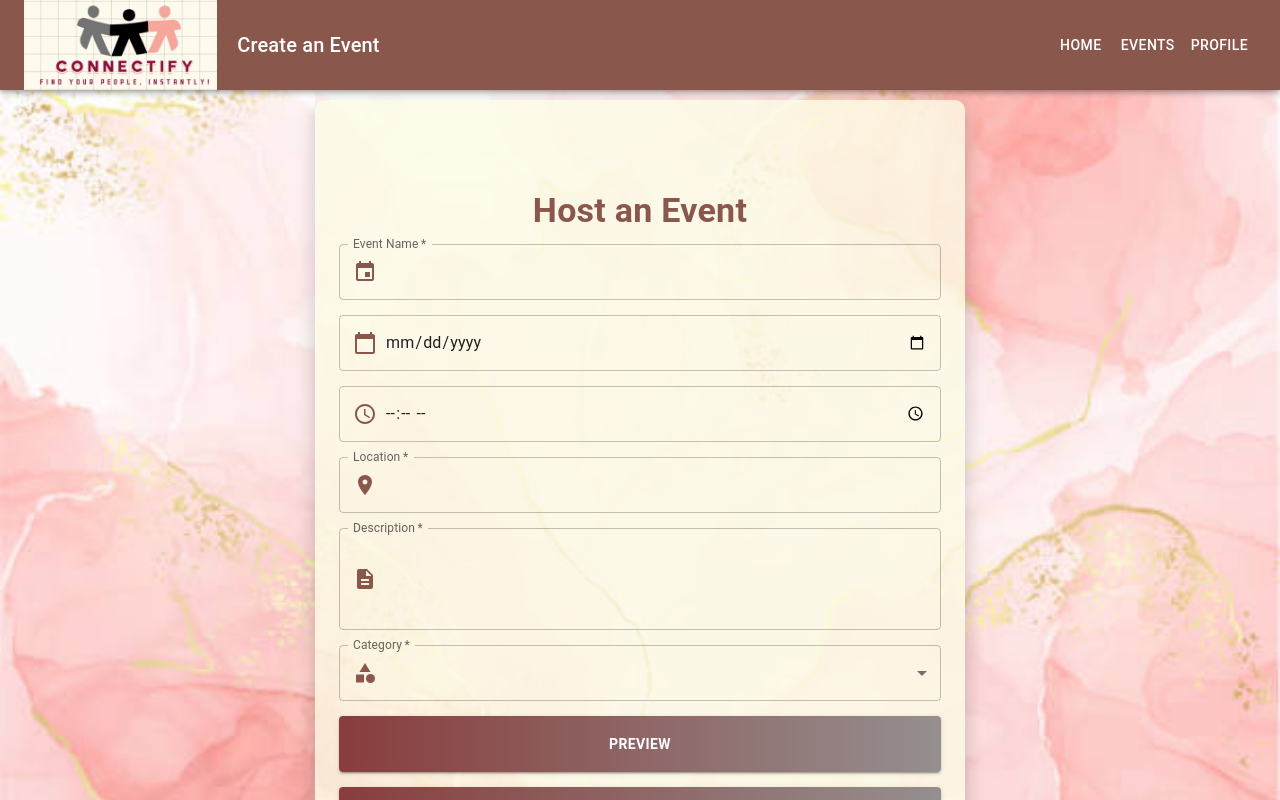
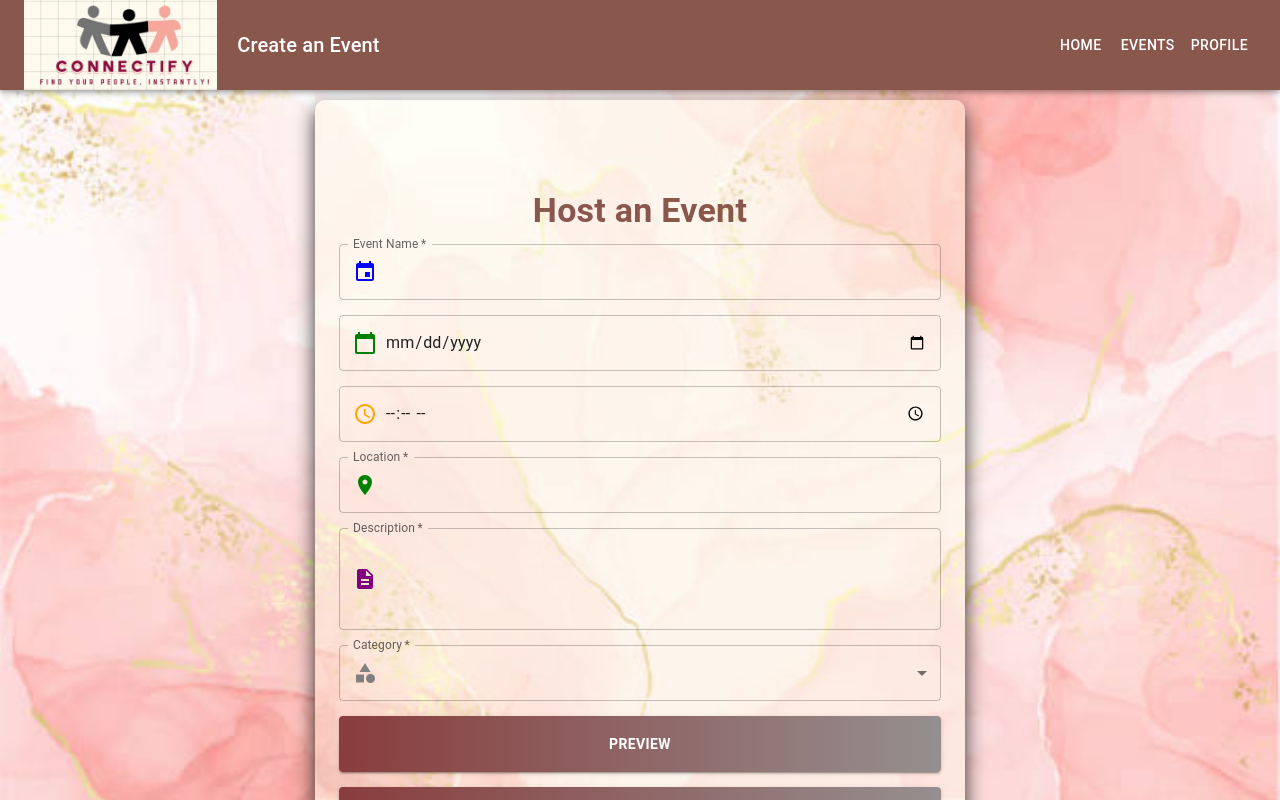
Before and after one commit to Enizeqo28/front-end, a React (Create React App) app: page /createevent in a window 1280 px wide. Built offline with nearby package versions, Linux system fonts and the light colour scheme.

Commit message:
Edited Icons on Create Event page

```diff
--- a/src/components/CreateEvent.js
+++ b/src/components/CreateEvent.js
@@ -19,10 +19,10 @@ const BackgroundContainer = styled("div")({
 });
 
 const FormContainer = styled(Container)({
-  background: "rgba(253, 252, 230, 0.8)",
+  background: "rgba(253, 252, 230, 0.4)",
   padding: "90px",
   borderRadius: "10px",
-  boxShadow: "0px 8px 20px rgba(0, 0, 0, 0.2)",
+  boxShadow: "0px 8px 20px rgba(0, 0, 0, 0.8)",
   width: "90%",
   maxWidth: "600px",
   minWidth: "650px",
@@ -110,7 +110,7 @@ const CreateEvent = () => {
             InputProps={{
               startAdornment: (
                 <InputAdornment position="start">
-                  <Event style={{ color: "#89574c" }} />
+                  <Event style={{ color: "blue" }} />
                 </InputAdornment>
               ),
             }}
@@ -125,7 +125,7 @@ const CreateEvent = () => {
             InputProps={{
               startAdornment: (
                 <InputAdornment position="start">
-                  <CalendarToday style={{ color: "#89574c" }} />
+                  <CalendarToday style={{ color: "green" }} />
                 </InputAdornment>
               ),
             }}
@@ -140,7 +140,7 @@ const CreateEvent = () => {
             InputProps={{
               startAdornment: (
                 <InputAdornment position="start">
-                  <AccessTime style={{ color: "#89574c" }} />
+                  <AccessTime style={{ color: "orange" }} />
                 </InputAdornment>
               ),
             }}
@@ -155,7 +155,7 @@ const CreateEvent = () => {
             InputProps={{
               startAdornment: (
                 <InputAdornment position="start">
-                  <LocationOn style={{ color: "#89574c" }} />
+                  <LocationOn style={{ color: "green" }} />
                 </InputAdornment>
               ),
             }}
@@ -172,7 +172,7 @@ const CreateEvent = () => {
             InputProps={{
               startAdornment: (
                 <InputAdornment position="start">
-                  <Description style={{ color: "#89574c" }} />
+                  <Description style={{ color: "purple" }} />
                 </InputAdornment>
               ),
             }}
@@ -188,7 +188,7 @@ const CreateEvent = () => {
             InputProps={{
               startAdornment: (
                 <InputAdornment position="start">
-                  <Category style={{ color: "#89574c" }} />
+                  <Category style={{ color: "gray" }} />
                 </InputAdornment>
               ),
             }}
```
